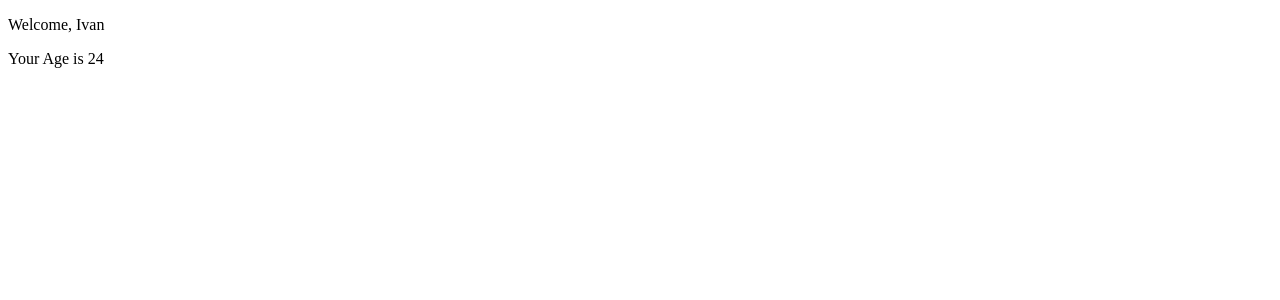
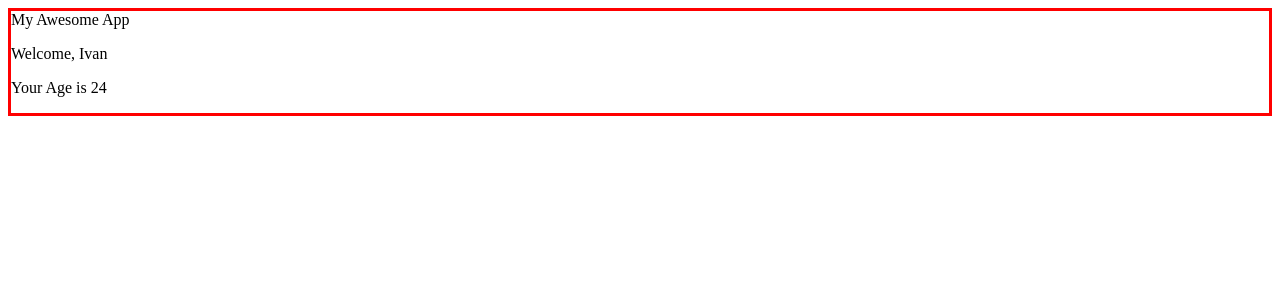
Before and after one commit to Ivanfras98/react-exercises, a React (Create React App) app: page / in a window 1280 px wide. Shown: the top 300 px of the page. Built offline with nearby package versions, Linux system fonts and the light colour scheme.

Commit message:
react-router-02-done

```diff
--- a/src/AppRoute.js
+++ b/src/AppRoute.js
@@ -1,11 +1,16 @@
 import { Route, Routes } from "react-router-dom";
+import { Container } from "./Container";
+import { Counter } from "./Counter";
 import { Login } from "./Login";
 import { Welcome } from "./Welcome";
 
-export function AppRoute(){
-    return(
-        <Routes>
-            <Route path="/" element={<Welcome name="Ivan" age={24}/>}></Route>
-        </Routes>
-    )
+export function AppRoute() {
+  return (
+    <Container title="My Awesome App">
+      <Routes>
+        <Route path="/" element={<Welcome name="Ivan" age={24} />}></Route>
+        <Route path="/counter" element={<Counter />}></Route>
+      </Routes>
+    </Container>
+  );
 }
```
